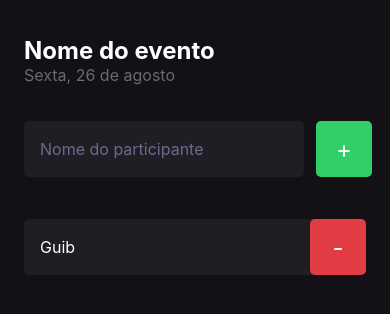
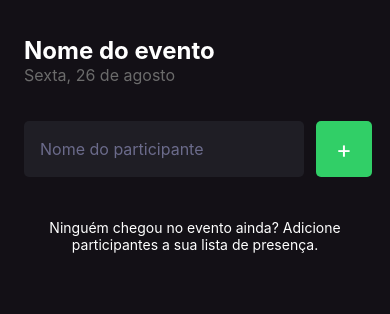
Before and after one commit to mguibtech/imhere, a React Native app: screen / in a window 390 px wide. Shown: the top 314 px of the page. Built offline with nearby package versions, Linux system fonts and the light colour scheme.

Commit message:
Criando função de remover participante

```diff
--- a/src/screens/Home/index.tsx
+++ b/src/screens/Home/index.tsx
@@ -6,23 +6,24 @@
 import { styles } from './styles';
 
 export function Home() {
-    const [participants, setParticipants] = useState(['Guib'])
-
-    // const participants = ['Guib']
+    const [participants, setParticipants] = useState<string[]>([])
+    const [participantName, setParticipantName] = useState('')
 
     function handleParticipantAdd() {
-        if(participants.includes("Messe")){
+        if(participants.includes(participantName)){
             return Alert.alert("Atenção", "Este nome já existe na lista")
         }
 
-        setParticipants(prevSatate =>[...prevSatate, 'Ana']);
+
+        setParticipants(prevSatate =>[...prevSatate, participantName]);
+        setParticipantName('')
     }
 
     function handleParticipantRemove(name: string) {
         Alert.alert("Remover", `Deseja remover o particiipante ${name}?`, [
             {
                 text: 'Sim',
-                onPress: () => Alert.alert("Deletado!")
+                onPress: () => setParticipants(prevState => prevState.filter(participant => participant !== name))
             },
             {
                 text: 'Não',
@@ -45,6 +46,8 @@
                     style={styles.input}
                     placeholder="Nome do participante"
                     placeholderTextColor='#6b6b8b'
+                    onChangeText={e => setParticipantName(e)}
+                    value={participantName}
                 />
 
                 <TouchableOpacity
```
